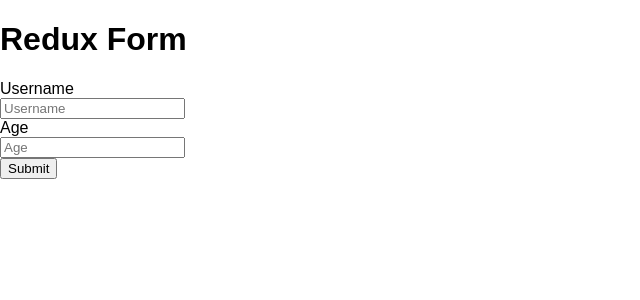
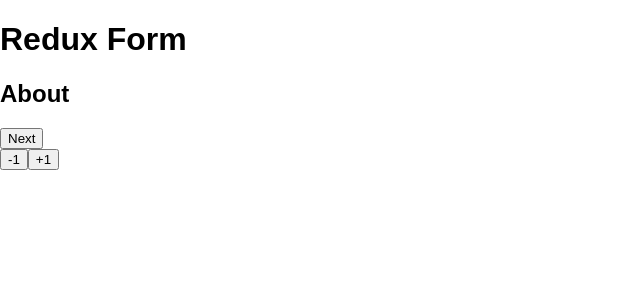
Before and after one commit to allen4dev/redux-form-basics, a React (Create React App) app: page / in a window 1280 px wide. Shown: the top 300 px of the page, without its empty margins (0-640 px from the left). Built offline with nearby package versions, Linux system fonts and the light colour scheme.

Commit message:
[Add] Wizard form base structure

```diff
--- a/src/pages/Home.jsx
+++ b/src/pages/Home.jsx
@@ -1,17 +1,13 @@
 import React, { Component } from 'react';
 
-import FieldLevelValidation from './../shared/FieldLevelValidation';
+import WizardForm from './WizardForm';
 
 class Home extends Component {
-  submit = values => {
-    console.log('VALUES', values);
-  };
-
   render() {
     return (
       <div className="Home">
         <h1 className="Home-title">Redux Form</h1>
-        <FieldLevelValidation onSubmit={this.submit} />
+        <WizardForm />
       </div>
     );
   }
--- /dev/null
+++ b/src/pages/WizardForm/About.jsx
@@ -0,0 +1,12 @@
+import React from 'react';
+
+const About = () => {
+  return (
+    <div className="About">
+      <h2 className="About-title">About</h2>
+      <button>Next</button>
+    </div>
+  );
+};
+
+export default About;
--- /dev/null
+++ b/src/pages/WizardForm/Hobbies.jsx
@@ -0,0 +1,12 @@
+import React from 'react';
+
+const Hobbies = () => {
+  return (
+    <div className="Hobbies">
+      <h2 className="Hobbies-title">Hobbies</h2>
+      <button>Prev</button>
+    </div>
+  );
+};
+
+export default Hobbies;
--- /dev/null
+++ b/src/pages/WizardForm/Info.jsx
@@ -0,0 +1,15 @@
+import React from 'react';
+
+const Info = () => {
+  return (
+    <div className="Info">
+      <h2 className="Info-title">Info</h2>
+      <div className="btn-group">
+        <button>Prev</button>
+        <button>Next</button>
+      </div>
+    </div>
+  );
+};
+
+export default Info;
--- /dev/null
+++ b/src/pages/WizardForm/index.jsx
@@ -0,0 +1,35 @@
+import React, { Component } from 'react';
+
+import About from './About';
+import Info from './Info';
+import Hobbies from './Hobbies';
+
+class WizardForm extends Component {
+  state = {
+    page: 1,
+  };
+
+  render() {
+    const { page } = this.state;
+
+    return (
+      <div>
+        {page === 1 && <About />}
+        {page === 2 && <Info />}
+        {page === 3 && <Hobbies />}
+        <div>
+          <button
+            onClick={() => this.setState({ page: (this.state.page -= 1) })}>
+            -1
+          </button>
+          <button
+            onClick={() => this.setState({ page: (this.state.page += 1) })}>
+            +1
+          </button>
+        </div>
+      </div>
+    );
+  }
+}
+
+export default WizardForm;
```
Also changed, not shown: src/shared/RenderFields.jsx (added).
